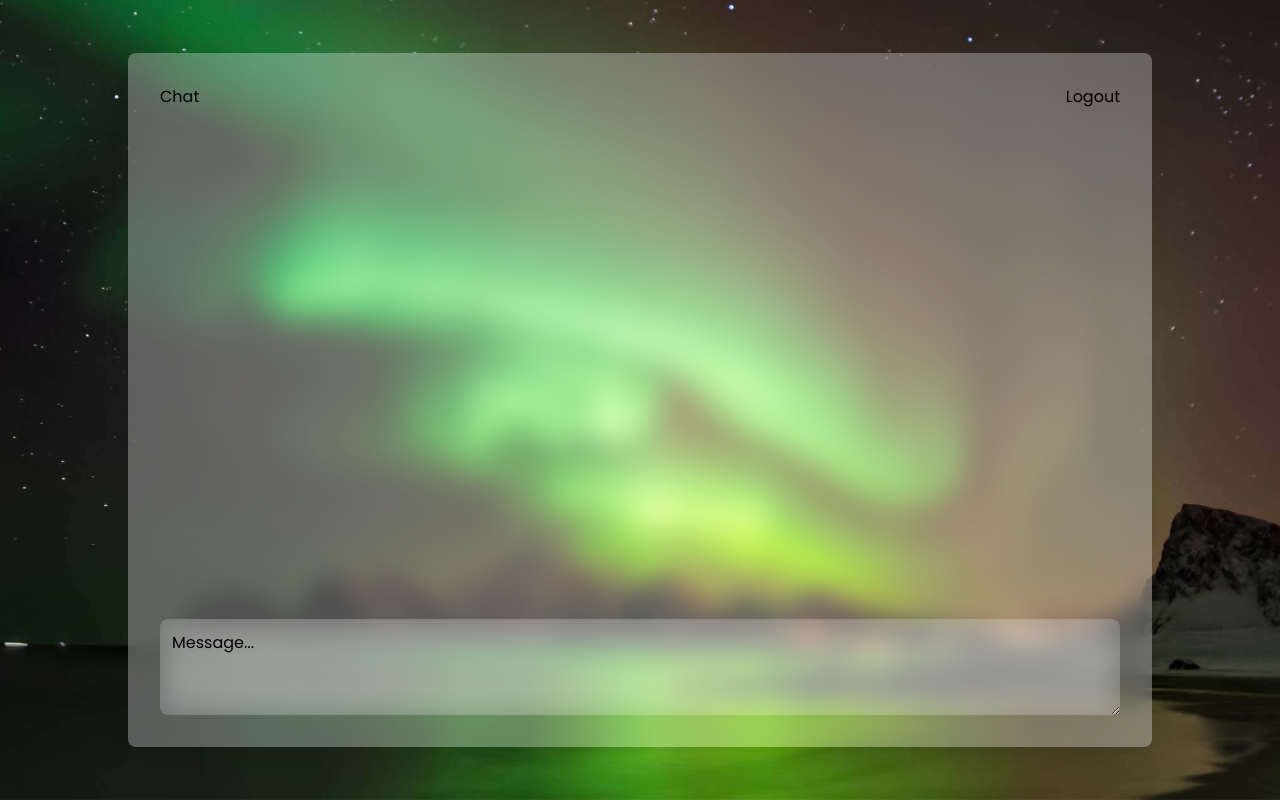
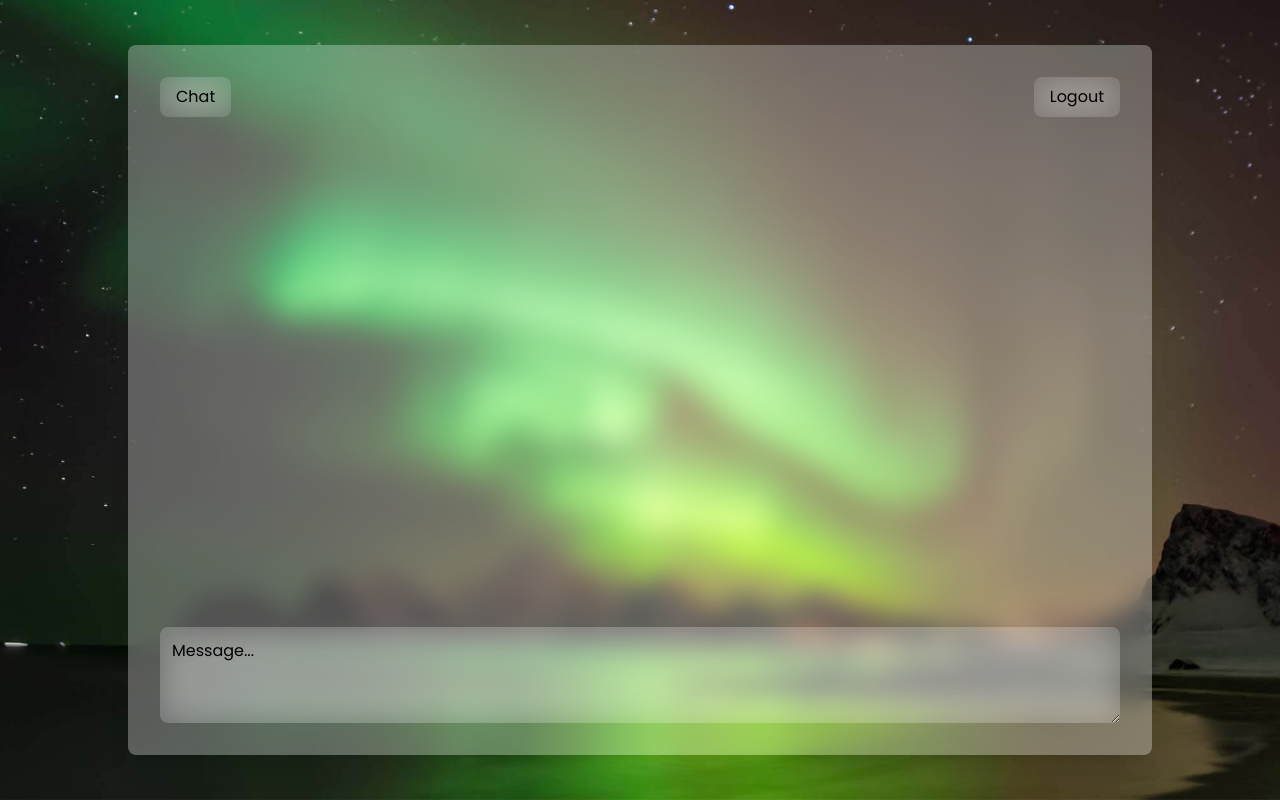
Before and after one commit to machadomatt/alucard, a Next.js app: page /chat in a window 1280 px wide. Built offline with nearby package versions, Linux system fonts and the light colour scheme.

Commit message:
Update Chat Header styles

```diff
--- a/components/chat-header.jsx
+++ b/components/chat-header.jsx
@@ -3,8 +3,17 @@ import Link from 'next/link'
 export default function ChatHeader() {
     return (
         <div className="flex justify-between mb-5">
-            <h1>Chat</h1>
-            <Link href="/">Logout</Link>
+            <h1 className="px-4 py-2 rounded-lg pointer-events-none bg-white/5 backdrop-blur-lg">
+                Chat
+            </h1>
+            <Link href="/">
+                <a
+                    className="px-4 py-2 transition duration-200 rounded-lg bg-white/5 backdrop-blur-lg hover:bg-white/60"
+                    href=""
+                >
+                    Logout
+                </a>
+            </Link>
         </div>
     )
 }
```
